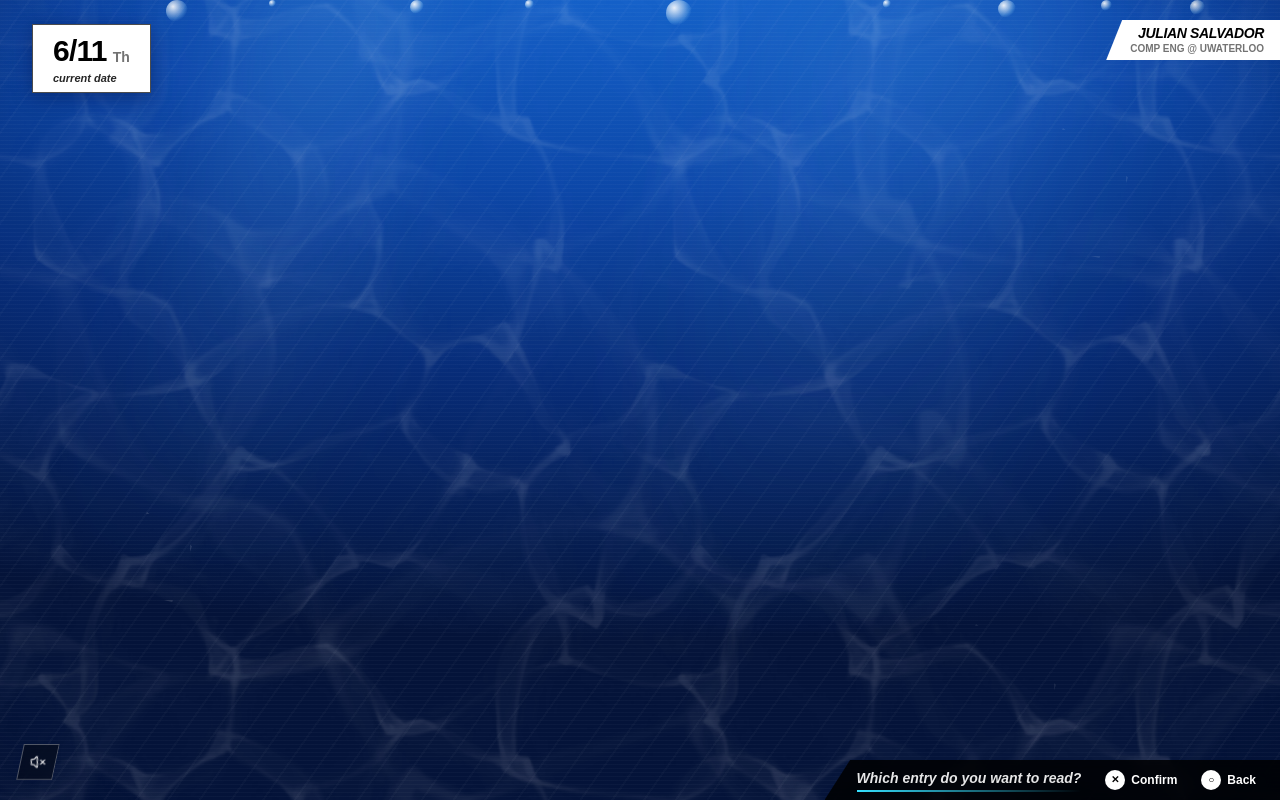
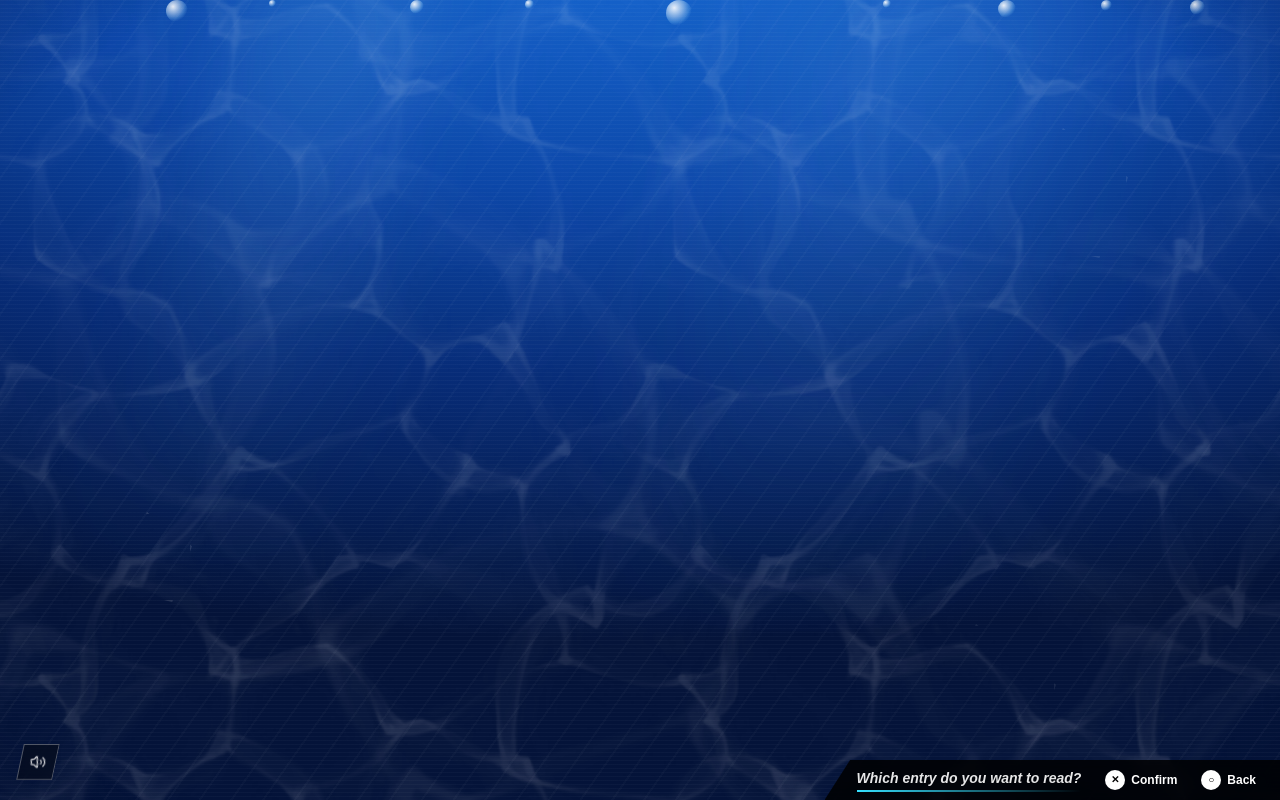
Before and after one commit to juliansalvador727/portfolio, a Next.js app: page /writing in a window 1280 px wide. Built offline with nearby package versions, Linux system fonts and the light colour scheme; no server answers; a web font is replaced by a local one.

Commit message:
sfx default on, make ui clean

```diff
--- a/src/components/p3r/hud.tsx
+++ b/src/components/p3r/hud.tsx
@@ -67,6 +67,8 @@ export function P3RHud() {
 
   return (
     <>
+      {isHome && (
+        <>
           {/* Top-right name chip */}
           <div className="p3r-enter-right fixed right-0 top-3 z-50 sm:top-5">
             <Link
@@ -74,9 +76,6 @@ export function P3RHud() {
               onMouseEnter={() => router.prefetch("/")}
               onFocus={() => router.prefetch("/")}
               onPointerDown={() => router.prefetch("/")}
-          onClick={() => {
-            if (!isHome) play("back");
-          }}
               className="block bg-white py-1.5 pl-6 pr-4 text-right text-black shadow-[0_4px_18px_rgba(0,20,80,0.45)]"
               style={{
                 clipPath: "polygon(1rem 0, 100% 0, 100% 100%, 0 100%)",
@@ -100,9 +99,6 @@ export function P3RHud() {
                 onMouseEnter={() => router.prefetch("/")}
                 onFocus={() => router.prefetch("/")}
                 onPointerDown={() => router.prefetch("/")}
-            onClick={() => {
-              if (!isHome) play("back");
-            }}
                 className="block border border-black/70 bg-white px-5 py-2 text-left text-black shadow-[0_4px_18px_rgba(0,20,80,0.45)]"
               >
                 <span className="flex items-end gap-1.5 leading-none">
@@ -118,6 +114,8 @@ export function P3RHud() {
                 </span>
               </Link>
             </div>
+          )}
+        </>
       )}
 
       <SpotifyNowPlaying visible={isHome} />
--- a/src/components/p3r/sound.tsx
+++ b/src/components/p3r/sound.tsx
@@ -33,13 +33,13 @@ export function useP3RSound() {
 
 /** Persona-style menu sounds. */
 export function SoundProvider({ children }: { children: React.ReactNode }) {
-  const [enabled, setEnabled] = useState(false);
+  const [enabled, setEnabled] = useState(true);
   const hoverSoundRef = useRef<HTMLAudioElement | null>(null);
   const clickSoundRef = useRef<HTMLAudioElement | null>(null);
   const backSoundRef = useRef<HTMLAudioElement | null>(null);
 
   useEffect(() => {
-    setEnabled(localStorage.getItem("p3r-sound") === "on");
+    setEnabled(localStorage.getItem("p3r-sound") !== "off");
   }, []);
 
   useEffect(() => {
```
Lines whose indentation alone changed are shown as unchanged.
